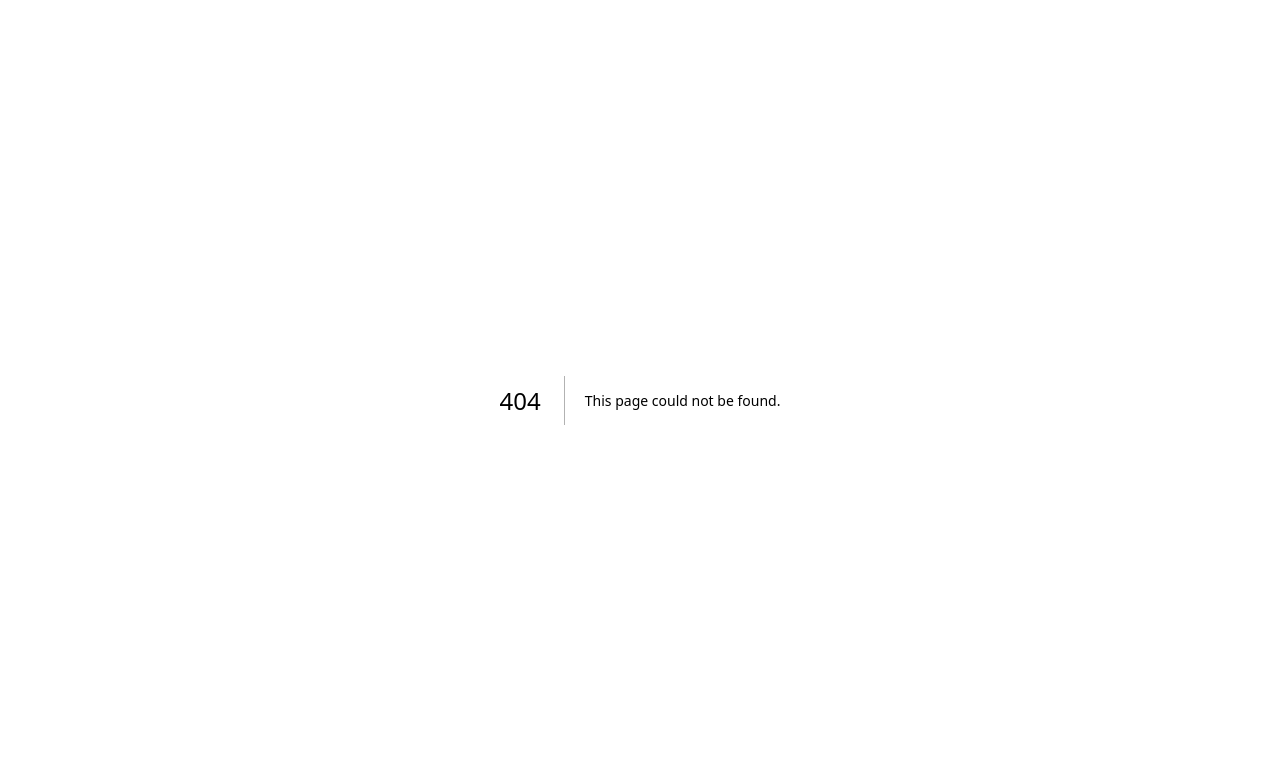
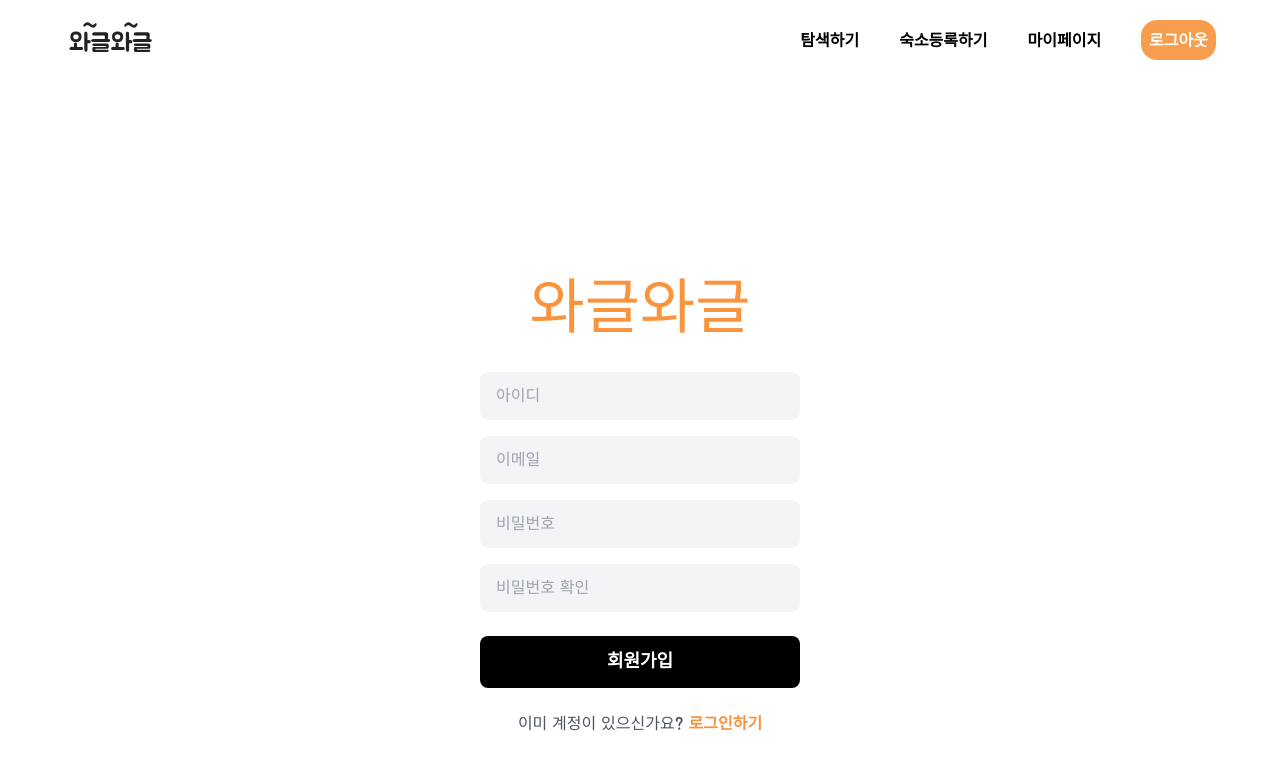
Before and after one commit to Ji-Hyeon212/wagglewaggle, a Next.js app: page /signup in a window 1280 px wide. Before the commit this address had no page. Shown: the top 770 px of the page. Built offline with nearby package versions, Linux system fonts and the light colour scheme.

Commit message:
feat: add login and signup pages

```diff
--- /dev/null
+++ b/src/app/login/page.tsx
@@ -0,0 +1,51 @@
+import Header from "@components/common/Header";
+import { Fragment } from "react";
+
+const Login = () => {
+  return (
+    <Fragment>
+      <Header />
+      <div className="min-h-screen flex flex-col items-center bg-white">
+        {/* 로고 영역 */}
+        <div
+          className="text-orange-400 text-6xl mb-8"
+          style={{ fontFamily: "Jua", marginTop: "200px" }}
+        >
+          와글와글
+        </div>
+        {/* 로그인 폼 */}
+        <div className="w-80">
+          <input
+            type="text"
+            placeholder="아이디"
+            className="w-full px-4 py-3 mb-4 bg-gray-100 rounded-lg text-gray-700 placeholder-gray-400"
+            style={{ fontFamily: "Jua" }}
+          />
+          <input
+            type="password"
+            placeholder="비밀번호"
+            className="w-full px-4 py-3 mb-6 bg-gray-100 rounded-lg text-gray-700 placeholder-gray-400"
+            style={{ fontFamily: "Jua" }}
+          />
+
+          <button
+            className="w-full bg-black text-white py-3 rounded-lg text-lg font-semibold"
+            style={{ fontFamily: "Jua" }}
+          >
+            <a href="/">로그인</a>
+          </button>
+        </div>
+
+        {/* 회원가입 링크 */}
+        <div className="mt-6 text-gray-600" style={{ fontFamily: "Jua" }}>
+          계정이 아직 없으신가요?{" "}
+          <a href="/signup" className="text-orange-400 font-semibold">
+            회원가입하기
+          </a>
+        </div>
+      </div>
+    </Fragment>
+  );
+};
+
+export default Login;
--- /dev/null
+++ b/src/app/signup/page.tsx
@@ -0,0 +1,63 @@
+import { Fragment } from "react";
+import Header from "@components/common/Header";
+
+const Signup = () => {
+  return (
+    <Fragment>
+      <Header />
+      <div className="min-h-screen flex flex-col items-center bg-white">
+        {/* 로고 영역 */}
+        <div
+          className="text-orange-400 text-6xl mb-8"
+          style={{ fontFamily: "Jua", marginTop: "200px" }}
+        >
+          와글와글
+        </div>
+        {/* 회원가입 폼 */}
+        <div className="w-80">
+          <input
+            type="text"
+            placeholder="아이디"
+            className="w-full px-4 py-3 mb-4 bg-gray-100 rounded-lg text-gray-700 placeholder-gray-400"
+            style={{ fontFamily: "Jua" }}
+          />
+          <input
+            type="email"
+            placeholder="이메일"
+            className="w-full px-4 py-3 mb-4 bg-gray-100 rounded-lg text-gray-700 placeholder-gray-400"
+            style={{ fontFamily: "Jua" }}
+          />
+          <input
+            type="password"
+            placeholder="비밀번호"
+            className="w-full px-4 py-3 mb-4 bg-gray-100 rounded-lg text-gray-700 placeholder-gray-400"
+            style={{ fontFamily: "Jua" }}
+          />
+          <input
+            type="password"
+            placeholder="비밀번호 확인"
+            className="w-full px-4 py-3 mb-6 bg-gray-100 rounded-lg text-gray-700 placeholder-gray-400"
+            style={{ fontFamily: "Jua" }}
+          />
+
+          <button
+            className="w-full bg-black text-white py-3 rounded-lg text-lg font-semibold"
+            style={{ fontFamily: "Jua" }}
+          >
+            <a href="/">회원가입</a>
+          </button>
+        </div>
+
+        {/* 로그인 링크 */}
+        <div className="mt-6 text-gray-600" style={{ fontFamily: "Jua" }}>
+          이미 계정이 있으신가요?{" "}
+          <a href="/login" className="text-orange-400 font-semibold">
+            로그인하기
+          </a>
+        </div>
+      </div>
+    </Fragment>
+  );
+};
+
+export default Signup;
```
